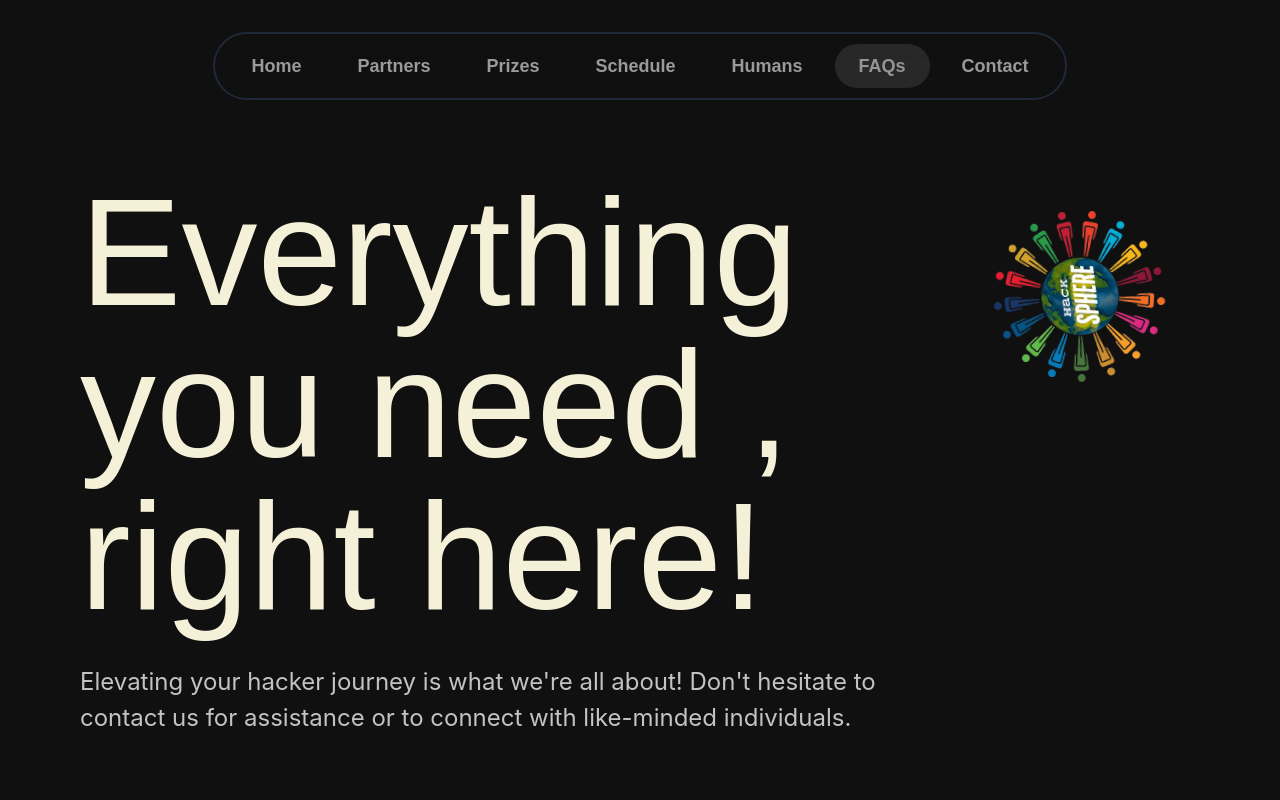
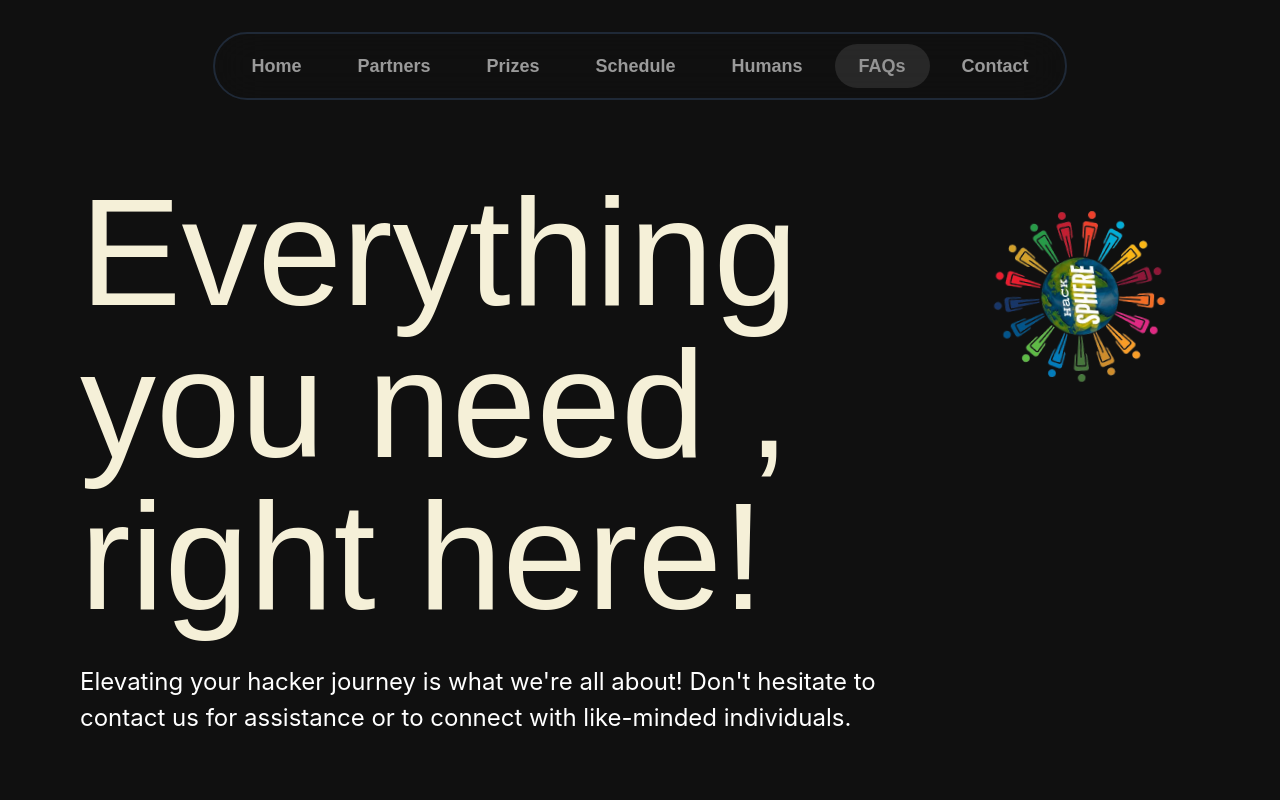
Before and after one commit to brittytino/SRCAS-Hackathon, a Next.js app: page /faq in a window 1280 px wide. Shown: the top 800 px of the page. Built offline with nearby package versions, Linux system fonts and the light colour scheme; a web font is replaced by a local one.

Commit message:
Update page.jsx

```diff
--- a/app/faq/page.jsx
+++ b/app/faq/page.jsx
@@ -109,7 +109,7 @@ export default function FAQ() {
             <div className="flex flex-col items-start gap-8">
               <TextAnimation text="Everything you need , right here!" />
               <p
-                className="w-full text-[#C3C3C3] font-['Inter'] font-normal
+                className="w-full text-[#FFFFFF] font-['Inter'] font-normal
                   text-[1.25rem] sm:max-w-[32rem] lg:max-w-[40rem] xl:max-w-[50rem]
                   2xl:max-w-[55rem] md:text-[1rem] xl:text-[1.5rem]"
               >
```
